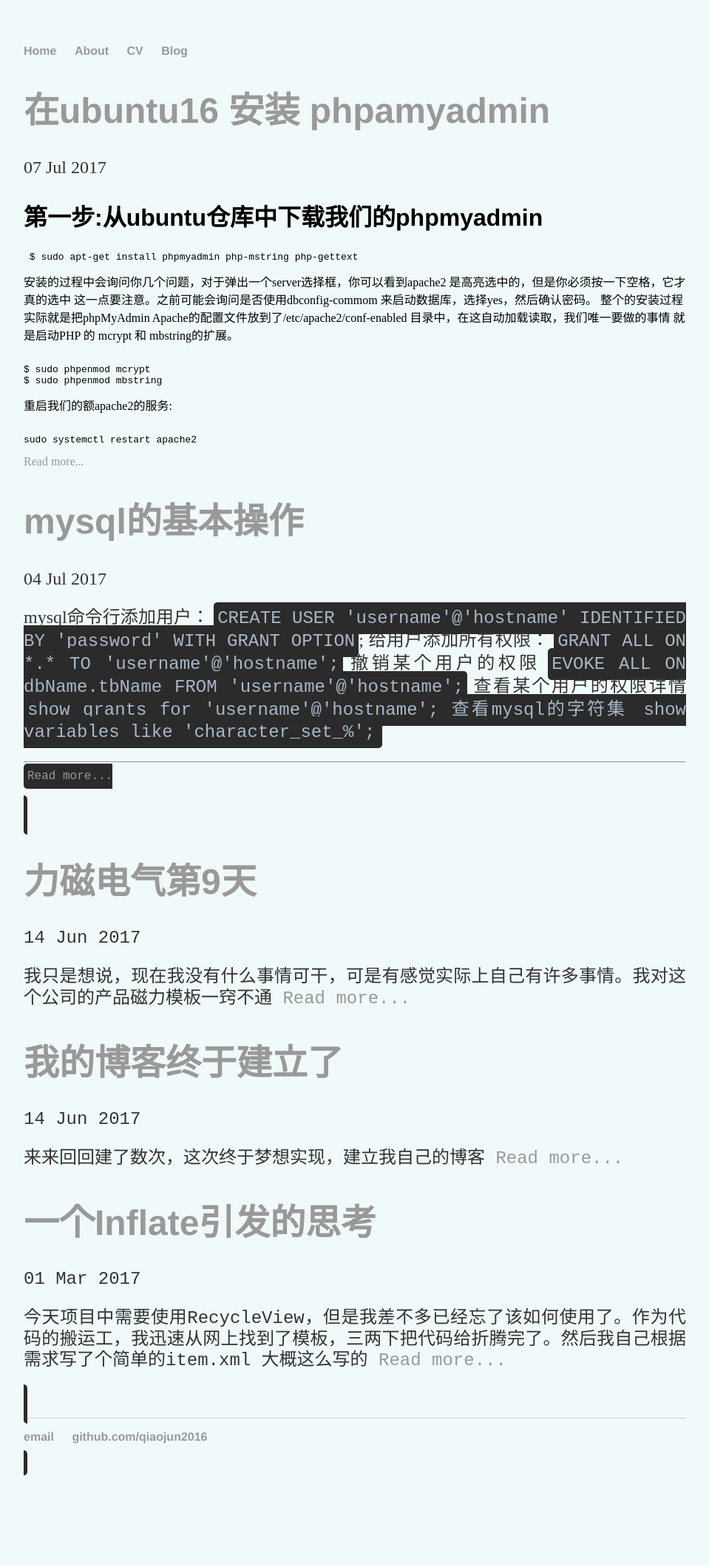
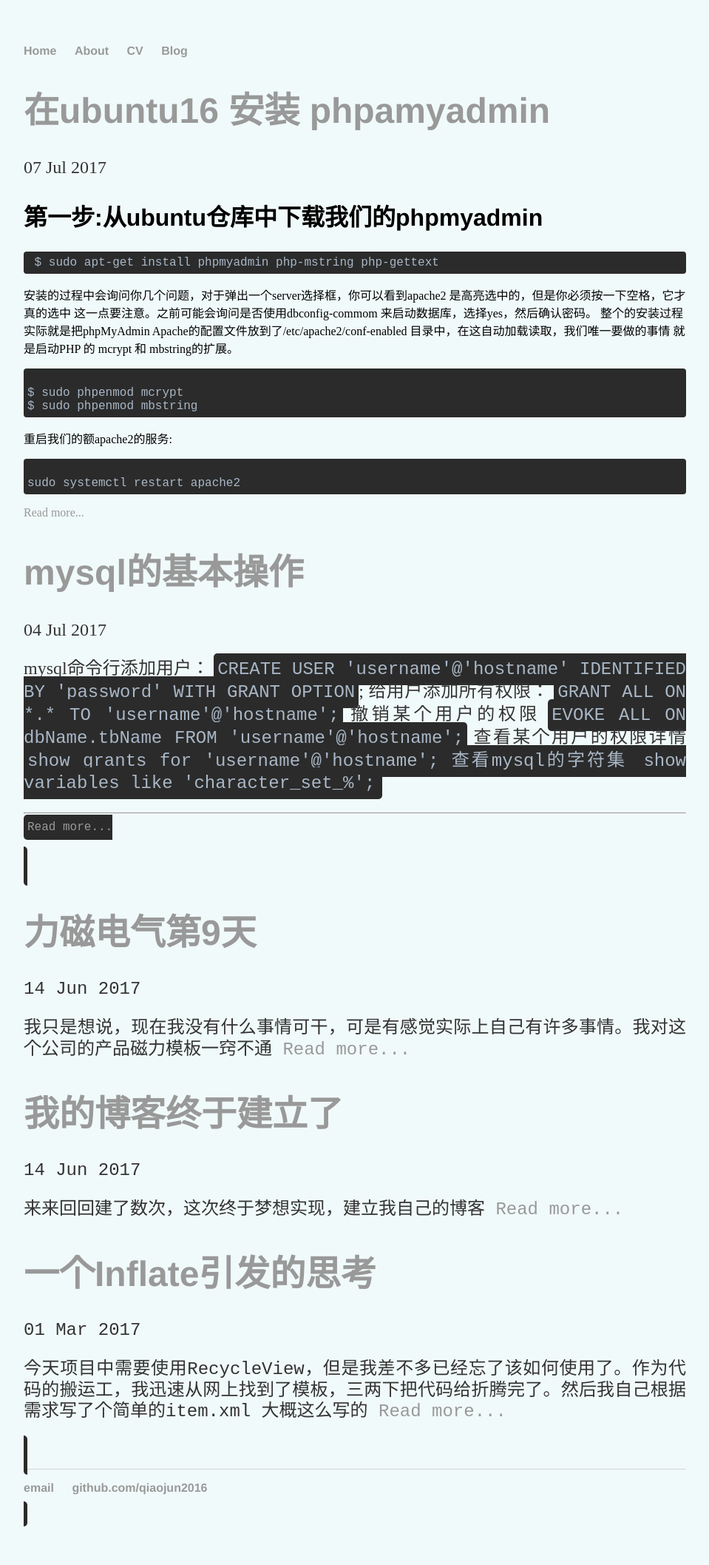
Before and after one commit to qiaojun2016/qiaojun2016.github.io, a Jekyll site: the page built from blog/index.html, in a window 1280 px wide. Shown: the whole page at 74% size, without its empty margins (160-1119 px from the left). Built offline with Jekyll 4.4.1, drawn with Linux system fonts in a browser that asks for light colours; the list of posts is cut into pages by our own code; before the commit the page ends 2046 px from its top, so only the background shows below that.

Commit message:
Update main.css

```diff
--- a/css/main.css
+++ b/css/main.css
@@ -56,3 +56,14 @@ code {
     border-radius:5px;
 
 }
+/**
+代码高亮
+**/
+pre.code {
+    background-color:#2b2b2b;
+    color:#A9B7C6;
+    font-style:normal;
+    font-family:'Courier New', monospace;
+    padding:6px 5px 6px 5px;
+    border-radius:4px;
+}
```
